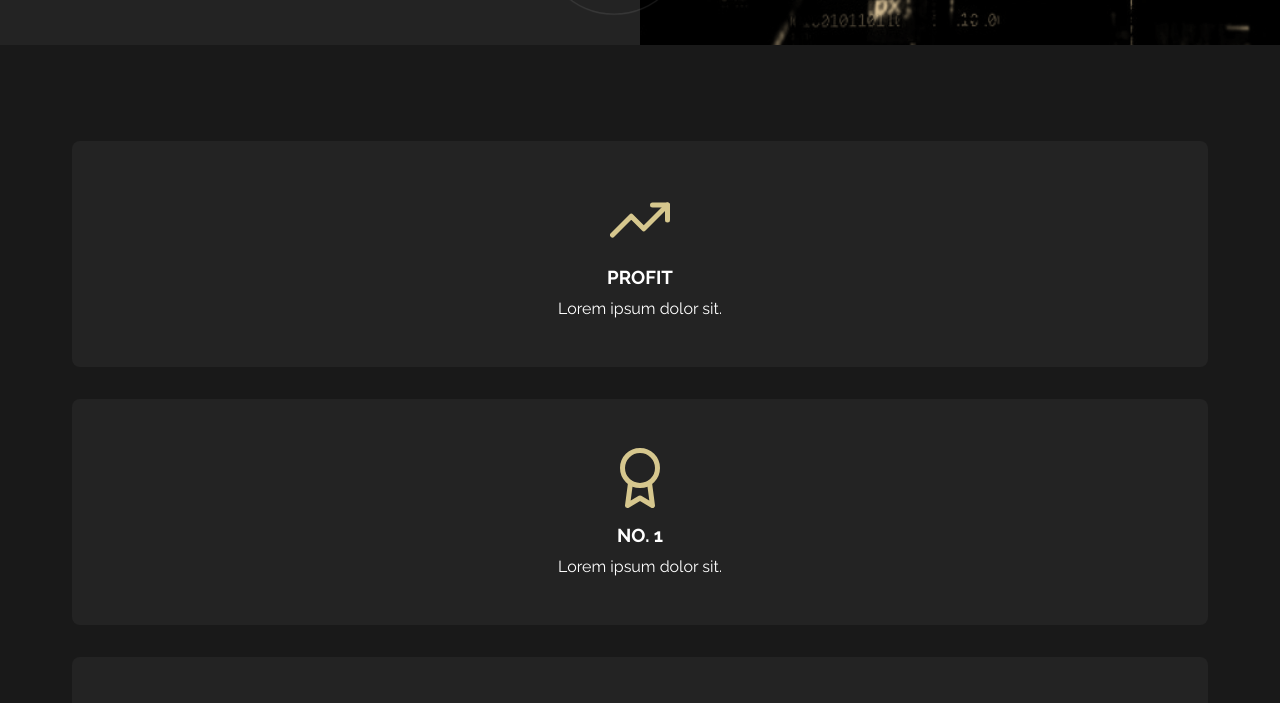
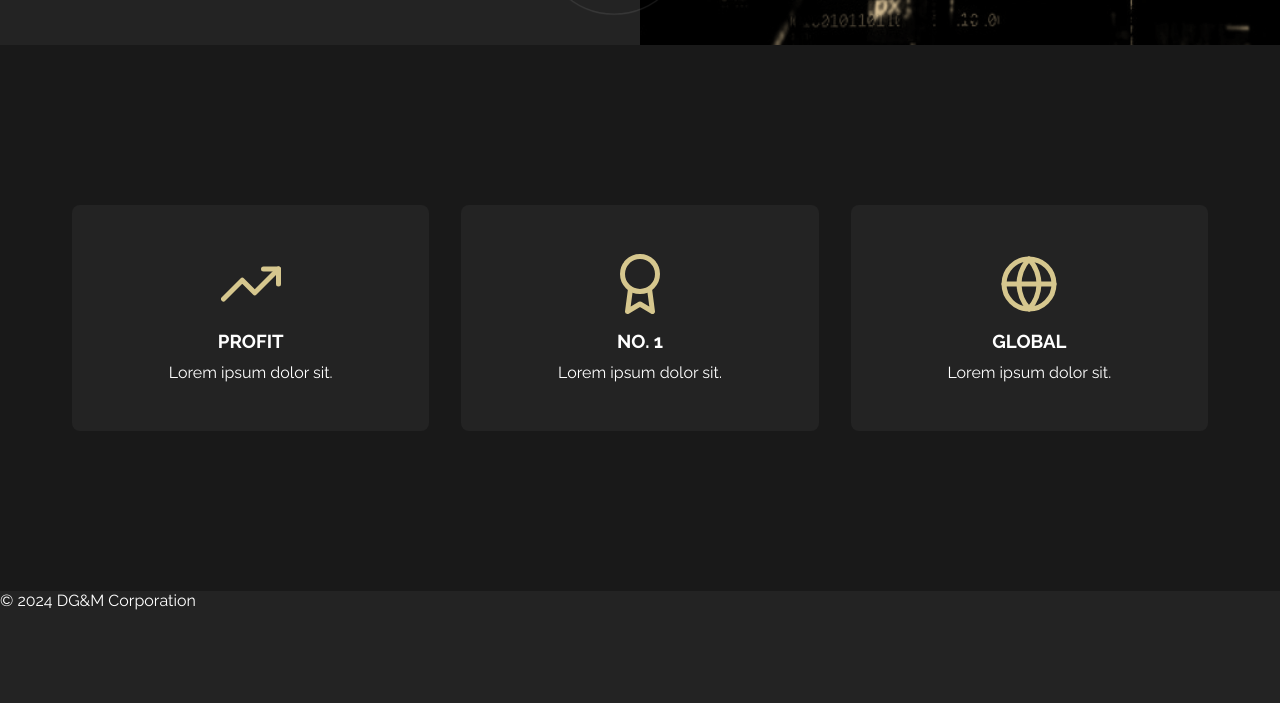
Before and after one commit to JacekSzulc23143/Strona_WWW_GRID, a plain HTML site: page index.html in a window 1280 px wide. Shown: the part 755-1458 px from the top of the page. After the commit the page ends 1365 px from the top, so only its background shows below. Drawn offline with Linux system fonts and the light colour scheme.

Commit message:
12. Sekcja Cards cz. 3 - zadanie

```diff
--- a/sass/breakpoints/_medium.scss
+++ b/sass/breakpoints/_medium.scss
@@ -0,0 +1,26 @@
+@use "../utilities/colors" as c;
+
+@media (min-width: 768px) {
+	.cards {
+		&__box {
+			padding: 10em 2em;
+		}
+
+		&__card {
+			&--one {
+				grid-row: 1/2;
+				grid-column: 1/4;
+			}
+
+			&--two {
+				grid-row: 1/2;
+				grid-column: 4/7;
+			}
+
+			&--three {
+				grid-row: 1/2;
+				grid-column: 7/10;
+			}
+		}
+	}
+}
```
Also changed, not shown: css/main.css, 1 other file.
